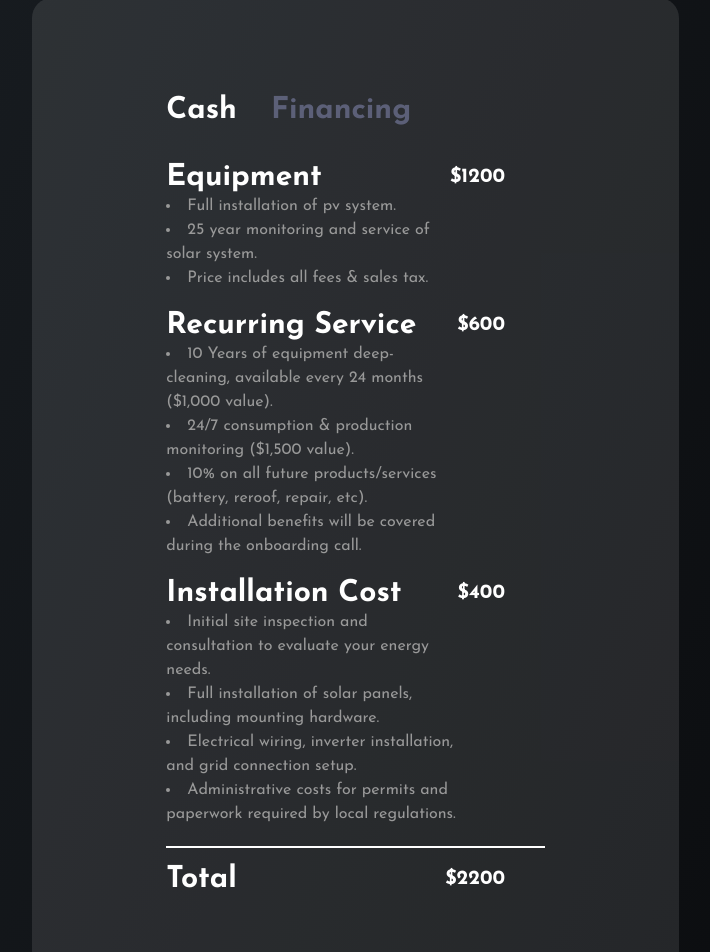
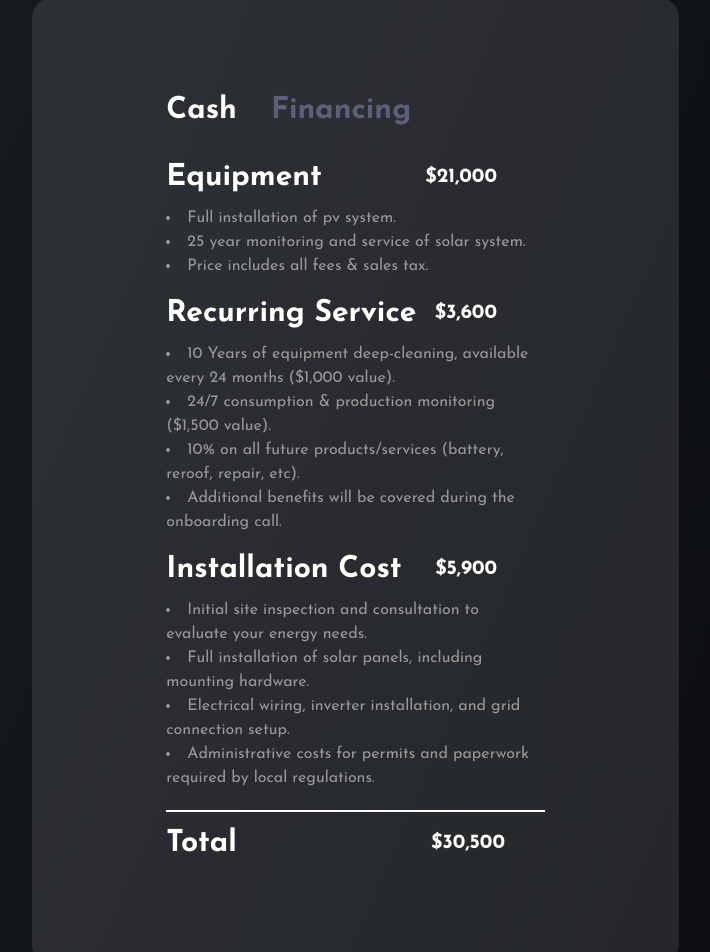
Before and after one commit to JOY-JB/ar-solar-site, a Next.js app: page /quote in a window 1280 px wide. Shown: the part 1234-2186 px from the top of the page, without its empty margins (451-1161 px from the left). Built offline with nearby package versions, Linux system fonts and the light colour scheme.

Commit message:
cash and financing tab fix in quote page

```diff
--- a/src/app/quote/page.jsx
+++ b/src/app/quote/page.jsx
@@ -53,7 +53,9 @@ const QuotePage = () => {
           </div>
           <div className="mt-[85px]">
             <div className="flex items-center gap-2 mb-4">
-              <p className="text-2xl md:text-3xl font-bold">$30,000.50</p>
+              <p className="text-2xl md:text-3xl font-bold">
+                {paymentType === "cash" ? "$30,500" : "$2,542"}
+              </p>
               <p className="text-sm md:text-lg font-bold text-[#999999]">
                 ($1.92/watt)
               </p>
@@ -202,11 +204,14 @@ const QuotePage = () => {
                   </TabsList>
                   <TabsContent value="cash">
                     <div className="mt-[35px]">
-                      <div className="flex justify-between pr-10">
-                        <div>
+                      <div className="">
+                        <div className="">
+                          <div className="flex justify-between md:pr-12 mb-3">
                             <h3 className="text-2xl md:text-[30px] font-bold">
                               Equipment
                             </h3>
+                            <p className="text-[20px] font-bold">$21,000</p>
+                          </div>
                           <ul className="list-disc list-inside text-[#999999]">
                             <li>Full installation of pv system.</li>
                             <li>
@@ -215,13 +220,15 @@ const QuotePage = () => {
                             <li>Price includes all fees & sales tax.</li>
                           </ul>
                         </div>
-                        <p className="text-[20px] font-bold">$1200</p>
                       </div>
-                      <div className="flex justify-between pr-10 mt-[20px]">
+                      <div className="mt-[20px]">
                         <div>
+                          <div className="flex justify-between md:pr-12 mb-3">
                             <h3 className="text-2xl md:text-[30px] font-bold">
                               Recurring Service
                             </h3>
+                            <p className="text-[20px] font-bold">$3,600 </p>
+                          </div>
                           <ul className="list-disc list-inside text-[#999999]">
                             <li>
                               10 Years of equipment deep-cleaning, available
@@ -241,13 +248,15 @@ const QuotePage = () => {
                             </li>
                           </ul>
                         </div>
-                        <p className="text-[20px] font-bold">$600 </p>
                       </div>
-                      <div className="flex justify-between pr-10 mt-[20px]">
+                      <div className="mt-[20px]">
                         <div>
+                          <div className="flex justify-between md:pr-12 mb-3">
                             <h3 className="text-2xl md:text-[30px] font-bold">
                               Installation Cost
                             </h3>
+                            <p className="text-[20px] font-bold">$5,900</p>
+                          </div>
                           <ul className="list-disc list-inside text-[#999999]">
                             <li>
                               Initial site inspection and consultation to
@@ -267,16 +276,15 @@ const QuotePage = () => {
                             </li>
                           </ul>
                         </div>
-                        <p className="text-[20px] font-bold">$400</p>
                       </div>
 
                       <hr className="w-full border border-white mt-5" />
-                      <div className="flex justify-between pr-10 mt-[16px]">
+                      <div className="flex justify-between md:pr-10 mt-[16px]">
                         <h3 className="text-2xl md:text-[30px] font-bold">
                           Total
                         </h3>
 
-                        <p className="text-[20px] font-bold">$2200</p>
+                        <p className="text-[20px] font-bold">$30,500</p>
                       </div>
                     </div>
                   </TabsContent>
@@ -284,7 +292,7 @@ const QuotePage = () => {
                     <div className="mt-[35px]">
                       <div className="flex justify-between pr-10">
                         <div>
-                          <h3 className="text-2xl md:text-[30px] font-bold">
+                          <h3 className="text-2xl md:text-[30px] font-bold mb-3">
                             Equipment
                           </h3>
                           <ul className="list-disc list-inside text-[#999999]">
@@ -296,11 +304,14 @@ const QuotePage = () => {
                           </ul>
                         </div>
                       </div>
-                      <div className="flex justify-between pr-10 mt-[20px]">
-                        <div>
+                      <div className="mt-[20px]">
+                        <div className="">
+                          <div className="flex justify-between md:pr-4 mb-3">
                             <h3 className="text-2xl md:text-[30px] font-bold">
                               Recurring Service
                             </h3>
+                            <p className="text-[20px] font-bold">(Included)</p>
+                          </div>
                           <ul className="list-disc list-inside text-[#999999]">
                             <li>
                               10 Years of equipment deep-cleaning, available
@@ -320,42 +331,15 @@ const QuotePage = () => {
                             </li>
                           </ul>
                         </div>
-                        <p className="text-[20px] font-bold">(Included)</p>
                       </div>
-                      {/* <div className="flex justify-between pr-10 mt-[20px]">
-                        <div>
-                          <h3 className="text-2xl md:text-[30px] font-bold">
-                            Installation Cost
-                          </h3>
-                          <ul className="list-disc list-inside text-[#999999]">
-                            <li>
-                              Lorem ipsum, dolor sit amet consectetur
-                              adipisicing.
-                            </li>
-                            <li>
-                              Lorem ipsum, dolor sit amet consectetur
-                              adipisicing.
-                            </li>
-                            <li>
-                              Lorem ipsum, dolor sit amet consectetur
-                              adipisicing.
-                            </li>
-                            <li>
-                              Lorem ipsum, dolor sit amet consectetur
-                              adipisicing.
-                            </li>
-                          </ul>
-                        </div>
-                        <p className="text-[20px] font-bold">$400</p>
-                      </div> */}
 
                       <hr className="w-full border border-white mt-5" />
-                      <div className="flex justify-between pr-10 mt-[16px]">
+                      <div className="flex justify-between md:pr-10 mt-[16px]">
                         <h3 className="text-2xl md:text-[30px] font-bold">
-                          Monthly Financing Cost
+                          Monthly Cost
                         </h3>
 
-                        <p className="text-[20px] font-bold">$400</p>
+                        <p className="text-[20px] font-bold">$2,542</p>
                       </div>
                     </div>
                   </TabsContent>
```
Lines whose indentation alone changed are shown as unchanged.
